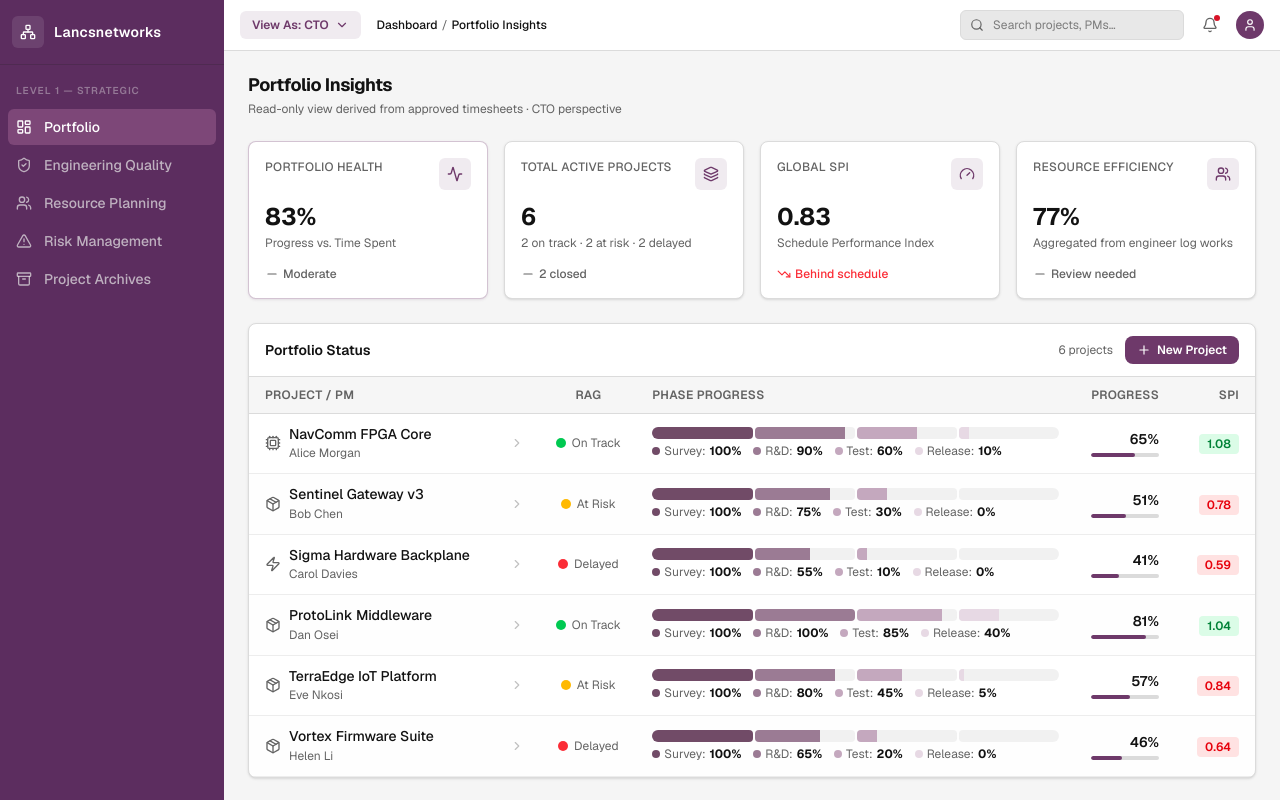
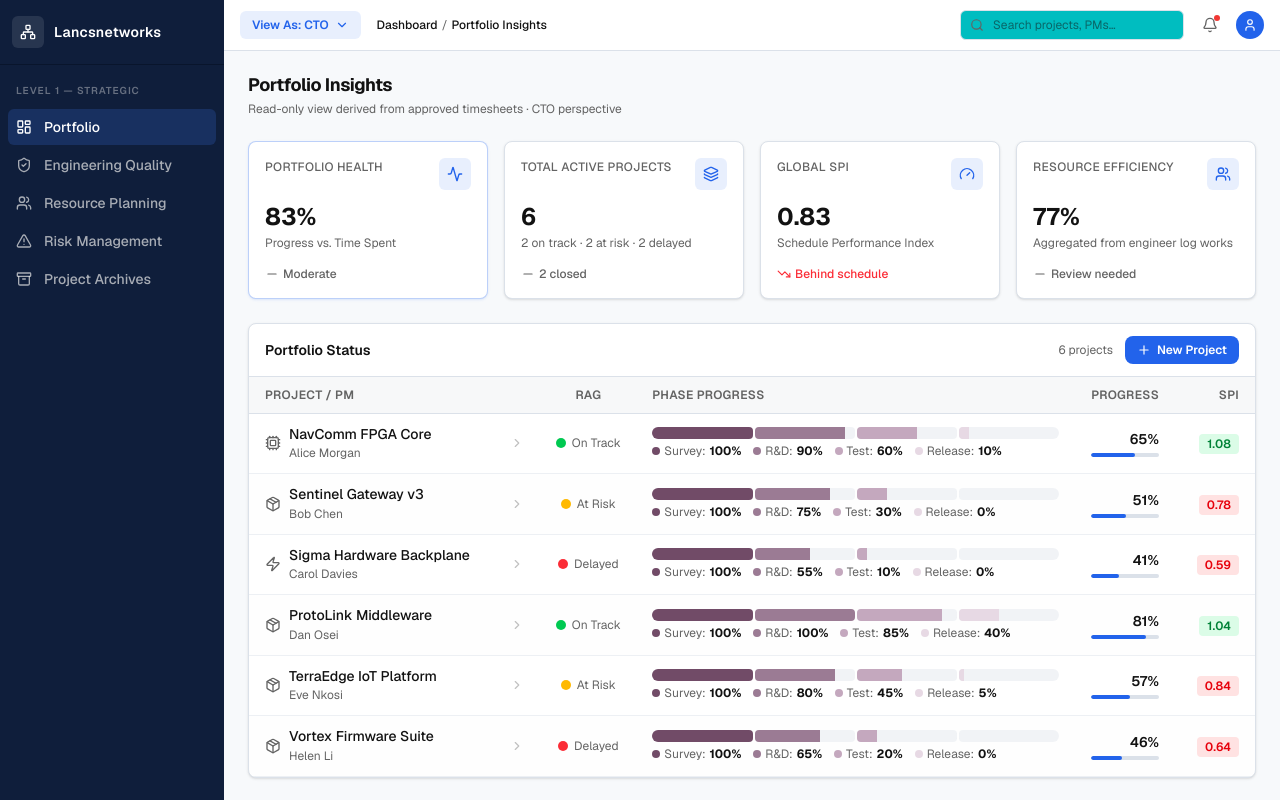
Before and after one commit to ibiann/v0-executive-dashboard, a Next.js app: page / in a window 1280 px wide. Shown: the top 800 px of the page. Built offline with nearby package versions, Linux system fonts and the light colour scheme.

Commit message:
feat: update theme to brand palette with new colors
Replace :root and.dark blocks and expose new utility classes.

Co-authored-by: Trung Pham <61691905+ibiann@users.noreply.github.com>

```diff
--- a/app/globals.css
+++ b/app/globals.css
@@ -13,45 +13,74 @@
 }
 
 :root {
-  /* Odoo-inspired palette: purple brand, neutral grays, clean white */
-  --background: oklch(0.97 0 0);        /* #F0F1F3 page bg */
-  --foreground: oklch(0.18 0 0);        /* near-black text */
-  --card: oklch(1 0 0);                 /* white cards */
+  /* ── Brand Palette (R&D Professional) ─────────────────────────────────── */
+  --background: oklch(0.982 0.003 247);   /* #f8fafc – clean modern page bg  */
+  --foreground: oklch(0.18 0 0);           /* near-black text                  */
+  --card: oklch(1 0 0);                    /* #ffffff card surface             */
   --card-foreground: oklch(0.18 0 0);
   --popover: oklch(1 0 0);
   --popover-foreground: oklch(0.18 0 0);
-  --primary: oklch(0.43 0.1 330);       /* Odoo purple ~#714B67 */
+
+  /* Primary: #2563eb – blue brand */
+  --primary: oklch(0.546 0.216 262.5);
   --primary-foreground: oklch(1 0 0);
-  --secondary: oklch(0.93 0 0);         /* light gray #E7E9ED */
-  --secondary-foreground: oklch(0.25 0 0);
-  --muted: oklch(0.95 0 0);
+
+  /* Secondary / Info: #06b6d4 – cyan for category tags */
+  --secondary: oklch(0.715 0.143 195.6);
+  --secondary-foreground: oklch(1 0 0);
+
+  --muted: oklch(0.96 0.004 247);
   --muted-foreground: oklch(0.5 0 0);
-  --accent: oklch(0.43 0.1 330);
+
+  /* Accent mirrors primary */
+  --accent: oklch(0.546 0.216 262.5);
   --accent-foreground: oklch(1 0 0);
-  --destructive: oklch(0.56 0.22 25);
+
+  /* Destructive / Danger: #ef4444 */
+  --destructive: oklch(0.627 0.222 27.3);
   --destructive-foreground: oklch(1 0 0);
-  --border: oklch(0.89 0 0);            /* #E2E4E8 */
-  --input: oklch(0.91 0 0);
-  --ring: oklch(0.43 0.1 330);
-  /* RAG status colors */
+
+  /* Border: #e2e8f0 – subtle slate border */
+  --border: oklch(0.907 0.013 255);
+  --input: oklch(0.92 0.008 255);
+  --ring: oklch(0.546 0.216 262.5);
+
+  /* ── Status semantic tokens ────────────────────────────────────────────── */
+  /* Success: #22c55e */
+  --success: oklch(0.715 0.198 149.4);
+  --success-foreground: oklch(1 0 0);
+
+  /* Warning: #facc15 */
+  --warning: oklch(0.878 0.19 98.4);
+  --warning-foreground: oklch(0.18 0 0);
+
+  /* Danger mirrors destructive: #ef4444 */
+  --danger: oklch(0.627 0.222 27.3);
+  --danger-foreground: oklch(1 0 0);
+
+  /* RAG colors */
   --rag-green: #22c55e;
-  --rag-amber: #f59e0b;
+  --rag-amber: #facc15;
   --rag-red: #ef4444;
-  /* Chart colors */
-  --chart-1: oklch(0.43 0.1 330);      /* purple */
-  --chart-2: oklch(0.62 0.16 220);     /* blue */
-  --chart-3: oklch(0.72 0.18 140);     /* green */
-  --chart-4: oklch(0.75 0.18 55);      /* amber */
-  --chart-5: oklch(0.58 0.2 25);       /* red */
+
+  /* Chart palette */
+  --chart-1: oklch(0.546 0.216 262.5);   /* blue   – primary     */
+  --chart-2: oklch(0.715 0.143 195.6);   /* cyan   – secondary   */
+  --chart-3: oklch(0.715 0.198 149.4);   /* green  – success     */
+  --chart-4: oklch(0.878 0.19 98.4);     /* yellow – warning     */
+  --chart-5: oklch(0.627 0.222 27.3);    /* red    – danger      */
+
   --radius: 0.5rem;
-  --sidebar: oklch(0.38 0.1 325);      /* dark purple sidebar */
+
+  /* ── Sidebar: deep blue to match primary brand ─────────────────────────── */
+  --sidebar: oklch(0.24 0.06 262);        /* very dark navy        */
   --sidebar-foreground: oklch(0.93 0 0);
-  --sidebar-primary: oklch(0.43 0.1 330);
+  --sidebar-primary: oklch(0.546 0.216 262.5);
   --sidebar-primary-foreground: oklch(1 0 0);
-  --sidebar-accent: oklch(0.48 0.1 330);
+  --sidebar-accent: oklch(0.32 0.09 262);
   --sidebar-accent-foreground: oklch(1 0 0);
-  --sidebar-border: oklch(0.35 0.08 325);
-  --sidebar-ring: oklch(0.55 0.1 330);
+  --sidebar-border: oklch(0.2 0.05 262);
+  --sidebar-ring: oklch(0.546 0.216 262.5);
 }
 
 .dark {
@@ -61,27 +90,36 @@
   --card-foreground: oklch(0.985 0 0);
   --popover: oklch(0.18 0 0);
   --popover-foreground: oklch(0.985 0 0);
-  --primary: oklch(0.55 0.12 330);
+  --primary: oklch(0.62 0.19 262.5);
   --primary-foreground: oklch(1 0 0);
-  --secondary: oklch(0.269 0 0);
-  --secondary-foreground: oklch(0.985 0 0);
+  --secondary: oklch(0.72 0.13 195.6);
+  --secondary-foreground: oklch(1 0 0);
   --muted: oklch(0.22 0 0);
   --muted-foreground: oklch(0.65 0 0);
-  --accent: oklch(0.55 0.12 330);
+  --accent: oklch(0.62 0.19 262.5);
   --accent-foreground: oklch(1 0 0);
-  --destructive: oklch(0.56 0.22 25);
+  --destructive: oklch(0.627 0.222 27.3);
   --destructive-foreground: oklch(1 0 0);
   --border: oklch(0.269 0 0);
   --input: oklch(0.269 0 0);
-  --ring: oklch(0.55 0.12 330);
-  --sidebar: oklch(0.16 0 0);
+  --ring: oklch(0.62 0.19 262.5);
+  --success: oklch(0.715 0.198 149.4);
+  --success-foreground: oklch(1 0 0);
+  --warning: oklch(0.878 0.19 98.4);
+  --warning-foreground: oklch(0.18 0 0);
+  --danger: oklch(0.627 0.222 27.3);
+  --danger-foreground: oklch(1 0 0);
+  --rag-green: #22c55e;
+  --rag-amber: #facc15;
+  --rag-red: #ef4444;
+  --sidebar: oklch(0.13 0.03 262);
   --sidebar-foreground: oklch(0.9 0 0);
-  --sidebar-primary: oklch(0.55 0.12 330);
+  --sidebar-primary: oklch(0.62 0.19 262.5);
   --sidebar-primary-foreground: oklch(1 0 0);
-  --sidebar-accent: oklch(0.22 0 0);
+  --sidebar-accent: oklch(0.2 0.05 262);
   --sidebar-accent-foreground: oklch(0.9 0 0);
-  --sidebar-border: oklch(0.25 0 0);
-  --sidebar-ring: oklch(0.55 0.12 330);
+  --sidebar-border: oklch(0.18 0.03 262);
+  --sidebar-ring: oklch(0.62 0.19 262.5);
 }
 
 @theme inline {
@@ -106,6 +144,12 @@
   --color-border: var(--border);
   --color-input: var(--input);
   --color-ring: var(--ring);
+  --color-success: var(--success);
+  --color-success-foreground: var(--success-foreground);
+  --color-warning: var(--warning);
+  --color-warning-foreground: var(--warning-foreground);
+  --color-danger: var(--danger);
+  --color-danger-foreground: var(--danger-foreground);
   --color-chart-1: var(--chart-1);
   --color-chart-2: var(--chart-2);
   --color-chart-3: var(--chart-3);
```
